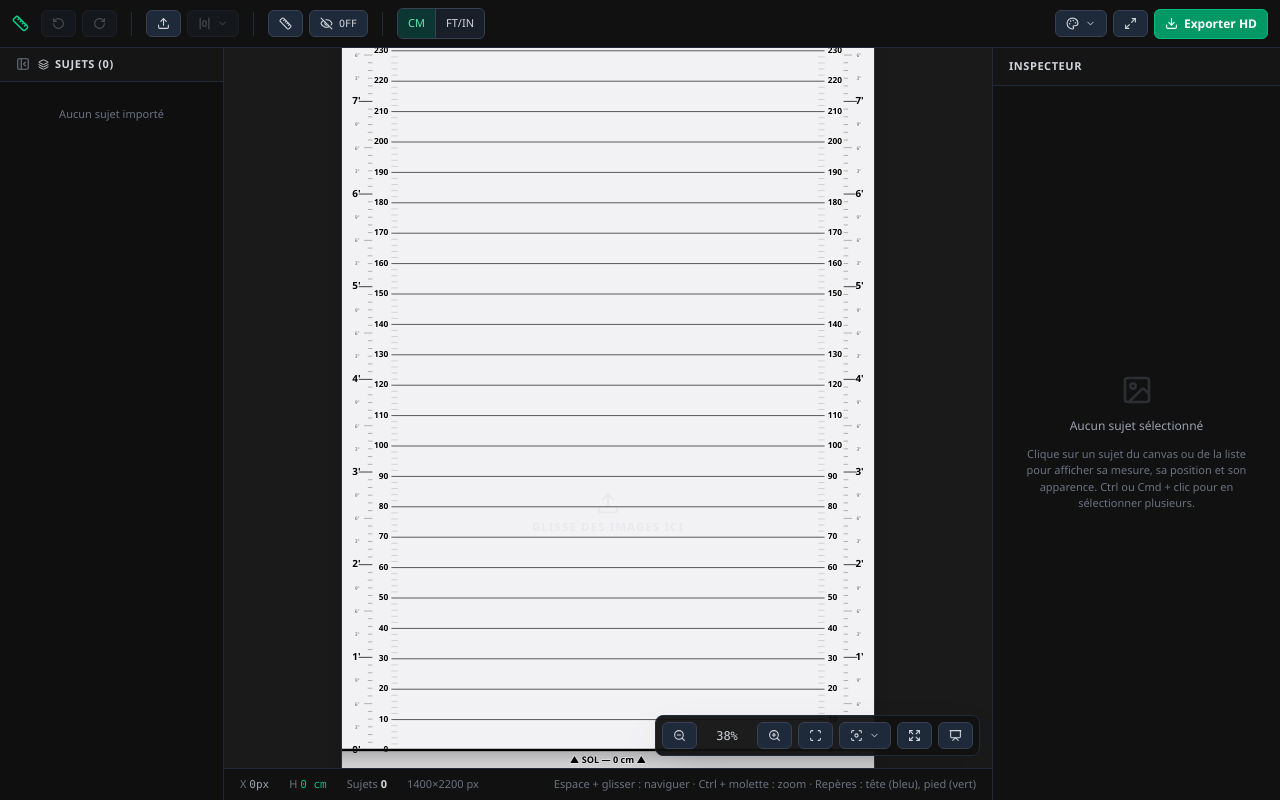
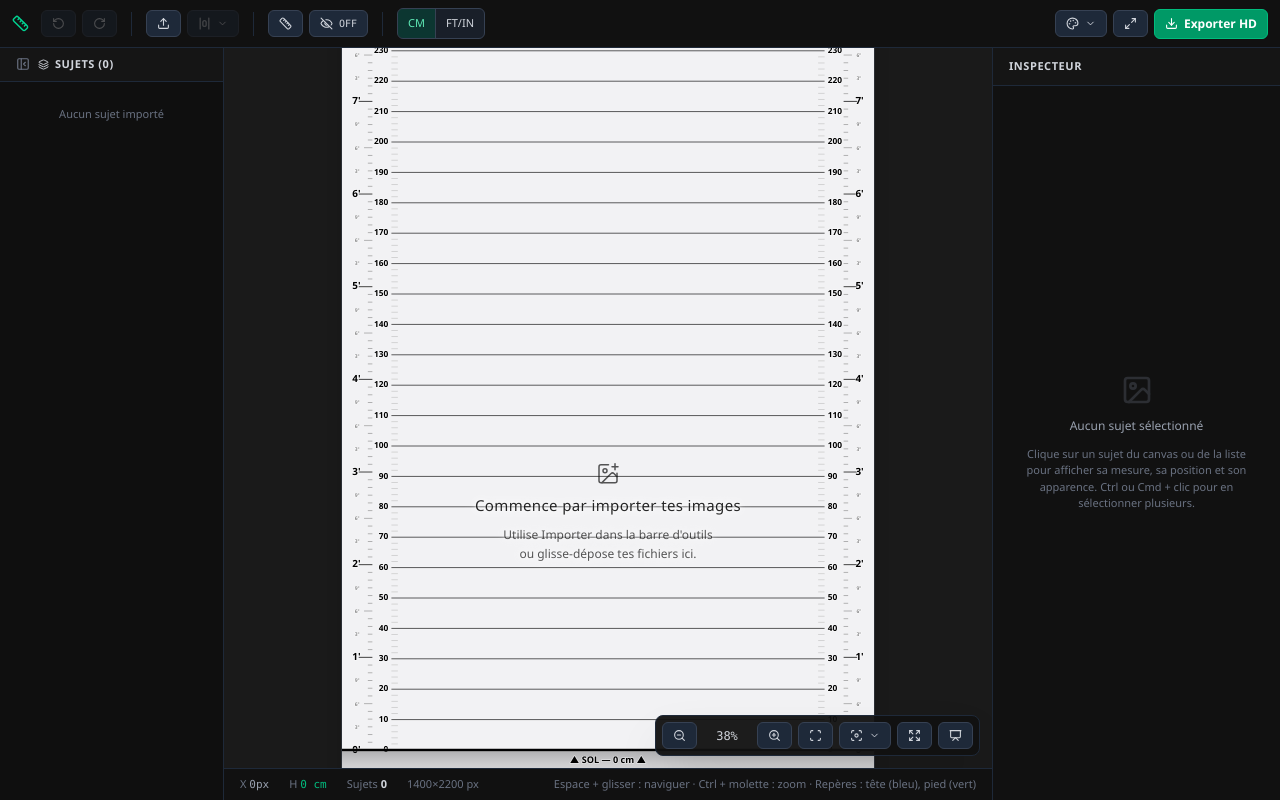
Before and after one commit to fabi-andrian2/mugshot-studio-master, a React (Vite) app: page / in a window 1280 px wide. Built offline with nearby package versions, Linux system fonts and the light colour scheme.

Commit message:
Polish empty canvas state

```diff
--- a/src/app/App.jsx
+++ b/src/app/App.jsx
@@ -1,5 +1,5 @@
 import { useState, useRef, useEffect, useCallback, useMemo } from "react";
-import { Upload, X } from "lucide-react";
+import { ImagePlus, Upload, X } from "lucide-react";
 
 import {
   DEFAULT_W,
@@ -114,6 +114,7 @@ import ViewportControls from "../components/viewport/ViewportControls.jsx";
 import { getInitialPanelLayout, toggleLayersPanel } from "../domain/panels.js";
 import FormatDialog from "../components/dialogs/FormatDialog.jsx";
 import StatusBar from "../components/status/StatusBar.jsx";
+import { getGridPalette, getGridTone } from "../domain/gridContrast.js";
 
 const HISTORY_OPTIONS = {
   isEqual: areDocumentStatesEqual,
@@ -655,6 +656,12 @@ const MugshotStudio = () => {
     unit,
   });
 
+  const hintOnPhoto = getGridTone(board.background) === "image";
+  const hintPalette = getGridPalette(board.background);
+  const hintColor = hintOnPhoto ? "#ffffff" : hintPalette.head;
+  const hintHalo = `color-mix(in srgb, ${hintOnPhoto ? "#000000" : hintPalette.halo} ${hintOnPhoto ? 85 : 95}%, transparent)`;
+  const hintShadow = `0 0 2px ${hintHalo}, 0 0 5px ${hintHalo}, 0 0 12px ${hintHalo}`;
+
   const mannequinGeometry = getMannequinGeometry(mannequin, { floorY, unit });
 
   const exportCanvas = async () => {
@@ -982,6 +989,31 @@ const MugshotStudio = () => {
               selectedIds={activeMeasureIds}
               onSelect={measure.active ? undefined : handleSelectMeasure}
             />
+            {subjects.length === 0 && !dropState && (
+              <div
+                className="absolute inset-0 flex items-center justify-center pointer-events-none"
+                style={{ paddingTop: canvasH * 0.25 }}
+              >
+                <div
+                  className="flex w-72 flex-col items-center gap-2 text-center"
+                  style={{
+                    transform: `scale(${1 / zoom})`,
+                    color: hintColor,
+                    textShadow: hintShadow,
+                  }}
+                >
+                  <ImagePlus size={24} strokeWidth={1.5} className="opacity-70" aria-hidden="true" />
+                  <p className="text-[15px] font-medium tracking-wide opacity-90">
+                    Commence par importer tes images
+                  </p>
+                  <p className={`text-xs leading-relaxed ${hintOnPhoto ? "opacity-95" : "opacity-70"}`}>
+                    Utilise Importer dans la barre d'outils
+                    <br />
+                    ou glisse-dépose tes fichiers ici.
+                  </p>
+                </div>
+              </div>
+            )}
             {measure.active && (
               <MeasureOverlay
                 zoom={zoom}
@@ -992,18 +1024,6 @@ const MugshotStudio = () => {
                 onDraft={setMeasureDraft}
                 onComplete={handleMeasureComplete}
               />
-            )}
-
-            {subjects.length === 0 && (
-              <div
-                className="absolute inset-0 flex flex-col items-center justify-center pointer-events-none"
-                style={{ paddingTop: canvasH * 0.25 }}
-              >
-                <Upload size={64} className="text-gray-400 opacity-10 mb-3" />
-                <p className="text-gray-400 text-3xl font-semibold opacity-10 tracking-widest">
-                  GLISSE DES IMAGES ICI
-                </p>
-              </div>
             )}
           </div>
 
```
